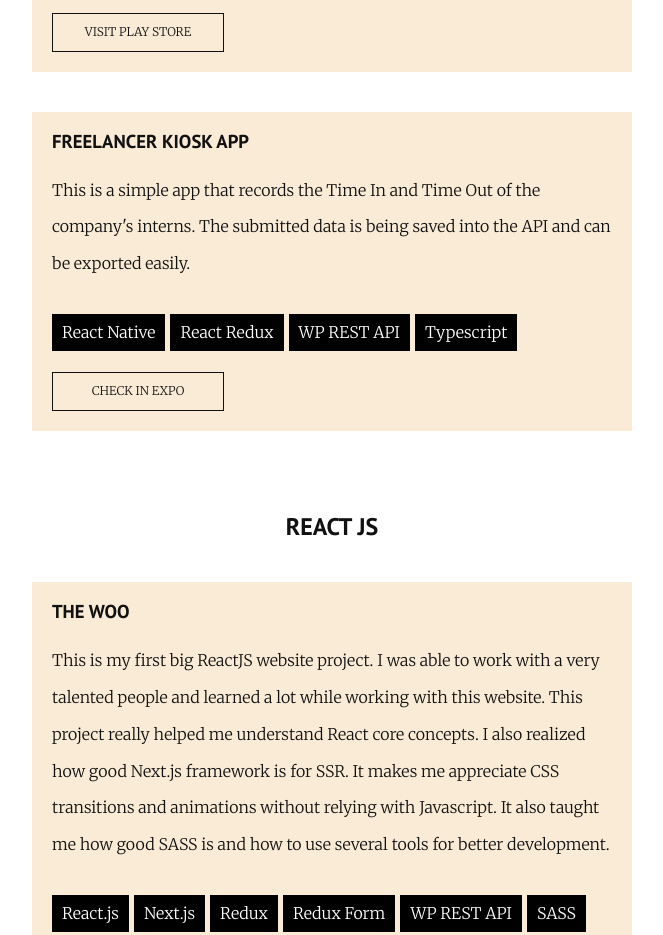
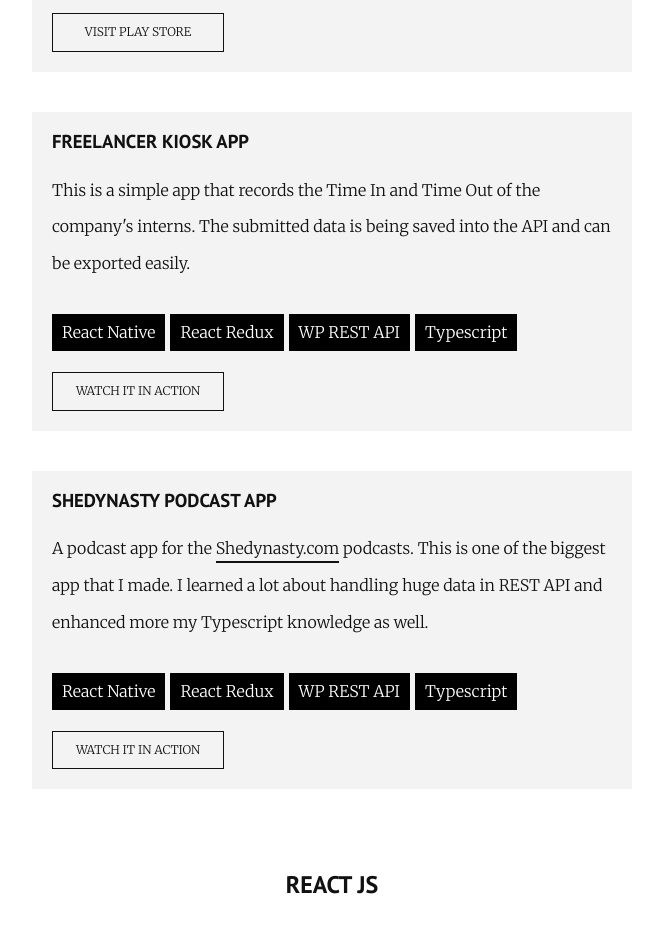
Before and after one commit to loq24/react-website, a React app: page /recent-projects in a window 1280 px wide. Shown: the part 876-1811 px from the top of the page, without its empty margins (308-971 px from the left). Built offline with nearby package versions, Linux system fonts and the light colour scheme.

Commit message:
Update portfolio and minor styling

```diff
--- a/src/pages/portfolio.js
+++ b/src/pages/portfolio.js
@@ -3,7 +3,7 @@ import { Helmet } from 'react-helmet';
 
 const Portfolio = () => {
   return (
-		<div className='project-wrapper fadeIn'>
+    <div className="project-wrapper fadeIn">
       <Helmet>
         <title>
           Lougie Quisel | ReactJS & React Native Developer | Recent Projects
@@ -12,7 +12,7 @@ const Portfolio = () => {
       <h1>Recent Projects</h1>
       <div>
         <h2>React Native</h2>
-				<div className='project-row left'>
+        <div className="project-row left">
           <h3>Hungry Duma</h3>
           <p>
             This is my first ever React Native project that was published to the
@@ -21,45 +21,74 @@ const Portfolio = () => {
             really helped me understand React Native more. It also taught me how
             to manage react-navigation as well.
           </p>
-					<p className='tools'>
+          <p className="tools">
             <span>React Native</span>
             <span>React Native Maps</span>
             <span>React Redux</span>
             <span>WP REST API</span>
           </p>
           <a
-						href='https://play.google.com/store/apps/details?id=com.randomdumagueterestaurant'
-						rel='noopener noreferrer'
-						target='_blank'
+            href="https://play.google.com/store/apps/details?id=com.randomdumagueterestaurant"
+            rel="noopener noreferrer"
+            target="_blank"
           >
             VISIT PLAY STORE
           </a>
         </div>
-				<div className='project-row left'>
+        <div className="project-row left">
           <h3>Freelancer Kiosk App</h3>
           <p>
             This is a simple app that records the Time In and Time Out of the
             company's interns. The submitted data is being saved into the API
             and can be exported easily.
           </p>
-					<p className='tools'>
+          <p className="tools">
             <span>React Native</span>
             <span>React Redux</span>
             <span>WP REST API</span>
             <span>Typescript</span>
           </p>
           <a
-						href='https://expo.io/@loq24/freelancer-kiosk-app-ts'
-						rel='noopener noreferrer'
-						target='_blank'
+            href="https://screencast-o-matic.com/watch/cYnX6pwOHt"
+            rel="noopener noreferrer"
+            target="_blank"
           >
-						CHECK IN EXPO
+            WATCH IT IN ACTION
+          </a>
+        </div>
+        <div className="project-row left">
+          <h3>Shedynasty Podcast App</h3>
+          <p>
+            A podcast app for the{' '}
+            <a
+              rel="noopener noreferrer"
+              target="_blank"
+              href="https://shedynasty.com/"
+            >
+              Shedynasty.com
+            </a>{' '}
+            podcasts. This is one of the biggest app that I made. I learned a
+            lot about handling huge data in REST API and enhanced more my
+            Typescript knowledge as well.
+          </p>
+          <p className="tools">
+            <span>React Native</span>
+            <span>React Redux</span>
+            <span>WP REST API</span>
+            <span>Typescript</span>
+          </p>
+          <a
+            href="https://screencast-o-matic.com/watch/cYnXIYwORV"
+            rel="noopener noreferrer"
+            target="_blank"
+          >
+            WATCH IT IN ACTION
           </a>
         </div>
       </div>
       <div>
         <h2>React JS</h2>
-				<div className='project-row left'>
+        <div className="project-row left">
           <h3>The WOO</h3>
           <p>
             This is my first big ReactJS website project. I was able to work
@@ -70,7 +99,7 @@ const Portfolio = () => {
             with Javascript. It also taught me how good SASS is and how to use
             several tools for better development.
           </p>
-					<p className='tools'>
+          <p className="tools">
             <span>React.js</span>
             <span>Next.js</span>
             <span>Redux</span>
@@ -79,14 +108,14 @@ const Portfolio = () => {
             <span>SASS</span>
           </p>
           <a
-						href='https://thewoo.com/'
-						rel='noopener noreferrer'
-						target='_blank'
+            href="https://thewoo.com/"
+            rel="noopener noreferrer"
+            target="_blank"
           >
             VISIT WEBSITE
           </a>
         </div>
-				<div className='project-row left'>
+        <div className="project-row left">
           <h3>WP React Typescript</h3>
           <p>
             My personal project that helped me learn Typescript and made me
@@ -96,7 +125,7 @@ const Portfolio = () => {
             learned how to use JEST and Enzyme and it also made me realize how
             important testing is.
           </p>
-					<p className='tools'>
+          <p className="tools">
             <span>React.js</span>
             <span>WP REST API</span>
             <span>Redux</span>
@@ -105,14 +134,14 @@ const Portfolio = () => {
             <span>Enzyme</span>
           </p>
           <a
-						href='https://github.com/loq24/wp-react-typescript/'
-						rel='noopener noreferrer'
-						target='_blank'
+            href="https://github.com/loq24/wp-react-typescript/"
+            rel="noopener noreferrer"
+            target="_blank"
           >
             VISIT GIT
           </a>
         </div>
-				<div className='project-row left'>
+        <div className="project-row left">
           <h3>Wordpress OAuth2 with React</h3>
           <p>
             This is a simple project that could serve as a guide for fellow
@@ -121,37 +150,37 @@ const Portfolio = () => {
             my projects but OAuth2 is sometimes a better approach depending on
             the type of project you are developing.
           </p>
-					<p className='tools'>
+          <p className="tools">
             <span>React.js</span>
             <span>WP REST API</span>
             <span>Redux</span>
             <span>OAuth 2.0</span>
           </p>
           <a
-						href='https://github.com/loq24/oauth-demo'
-						rel='noopener noreferrer'
-						target='_blank'
+            href="https://github.com/loq24/oauth-demo"
+            rel="noopener noreferrer"
+            target="_blank"
           >
             VISIT GIT
           </a>
         </div>
-				<div className='project-row left'>
+        <div className="project-row left">
           <h3>Fake News No More</h3>
           <p>
             One of the very first ReactJS project that I did for me to be able
             to familiarize the library. It's a simple News App that uses News
             API and Bulma.io.
           </p>
-					<p className='tools'>
+          <p className="tools">
             <span>React.js</span>
             <span>Redux</span>
             <span>Bulma.io</span>
             <span>News API</span>
           </p>
           <a
-						href='https://github.com/loq24/fakenews-no-more'
-						rel='noopener noreferrer'
-						target='_blank'
+            href="https://github.com/loq24/fakenews-no-more"
+            rel="noopener noreferrer"
+            target="_blank"
           >
             VISIT GIT
           </a>
@@ -159,7 +188,7 @@ const Portfolio = () => {
       </div>
       <div>
         <h2>Wordpress</h2>
-				<div className='project-row left'>
+        <div className="project-row left">
           <h3>WNA</h3>
           <p>
             Probably, the biggest website that I've helped developed so far.
@@ -167,16 +196,16 @@ const Portfolio = () => {
             mostly build plugins for several features. I also created a report
             that is made with ReactJS for this website.
           </p>
-					<p className='tools'>
+          <p className="tools">
             <span>Wordpress</span>
             <span>Custom Plugins</span>
             <span>Mailchimp</span>
             <span>Admin Reporting</span>
           </p>
           <a
-						href='https://whatnowatlanta.com/'
-						rel='noopener noreferrer'
-						target='_blank'
+            href="https://whatnowatlanta.com/"
+            rel="noopener noreferrer"
+            target="_blank"
           >
             VISIT WEBSITE
           </a>
@@ -184,22 +213,22 @@ const Portfolio = () => {
       </div>
       <div>
         <h2>CodeIgniter</h2>
-				<div className='project-row left'>
+        <div className="project-row left">
           <h3>Onlinejobs.PH</h3>
           <p>
             Built with CodeIgniter framework. Most of the time, I'm assigned in
             building Admin reports and site optimizations. I was also one of the
-						developers who have worked on it's redesign.
+            developers who worked on it's redesign.
           </p>
-					<p className='tools'>
+          <p className="tools">
             <span>PHP</span>
             <span>Database Management</span>
             <span>Data Reporting</span>
           </p>
           <a
-						href='https://www.onlinejobs.ph/'
-						rel='noopener noreferrer'
-						target='_blank'
+            href="https://www.onlinejobs.ph/"
+            rel="noopener noreferrer"
+            target="_blank"
           >
             VISIT WEBSITE
           </a>
--- a/src/style.css
+++ b/src/style.css
@@ -117,7 +117,7 @@ p img{
     margin-bottom: 40px;
     display: flex;
     flex-flow: column wrap;
-    background: #faebd7;
+    background: #f3f3f3;
     padding: 20px;
 }
 .project-row.right{
@@ -140,7 +140,7 @@ p.tools span{
     margin-bottom: 5px;
     transition: all .8s;
 }
-.project-row a{
+.project-row > a{
     font-size: 12px;
     padding: 0 10px;
     border: 1px solid #111;
```
Lines whose indentation alone changed are shown as unchanged.
